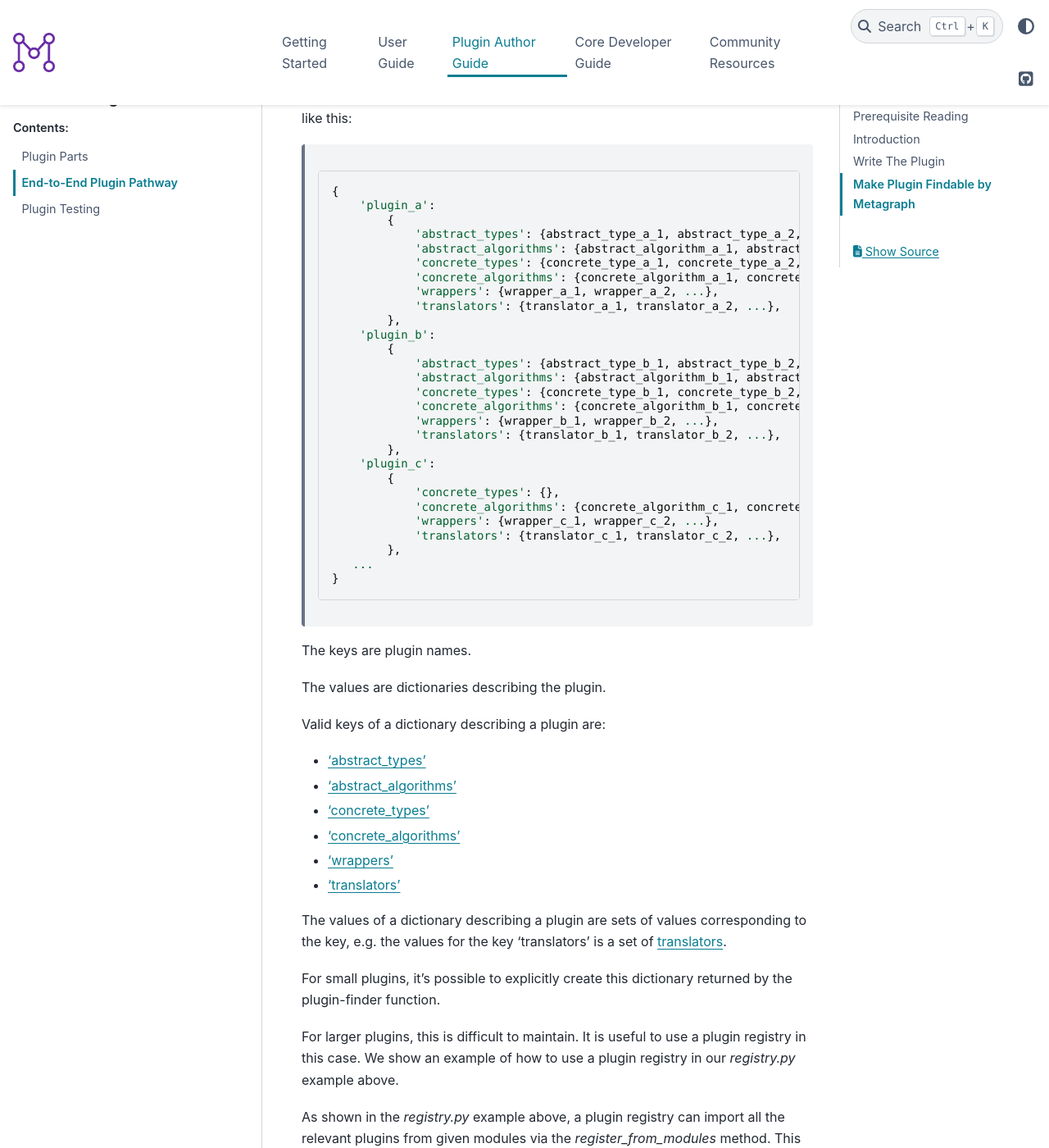
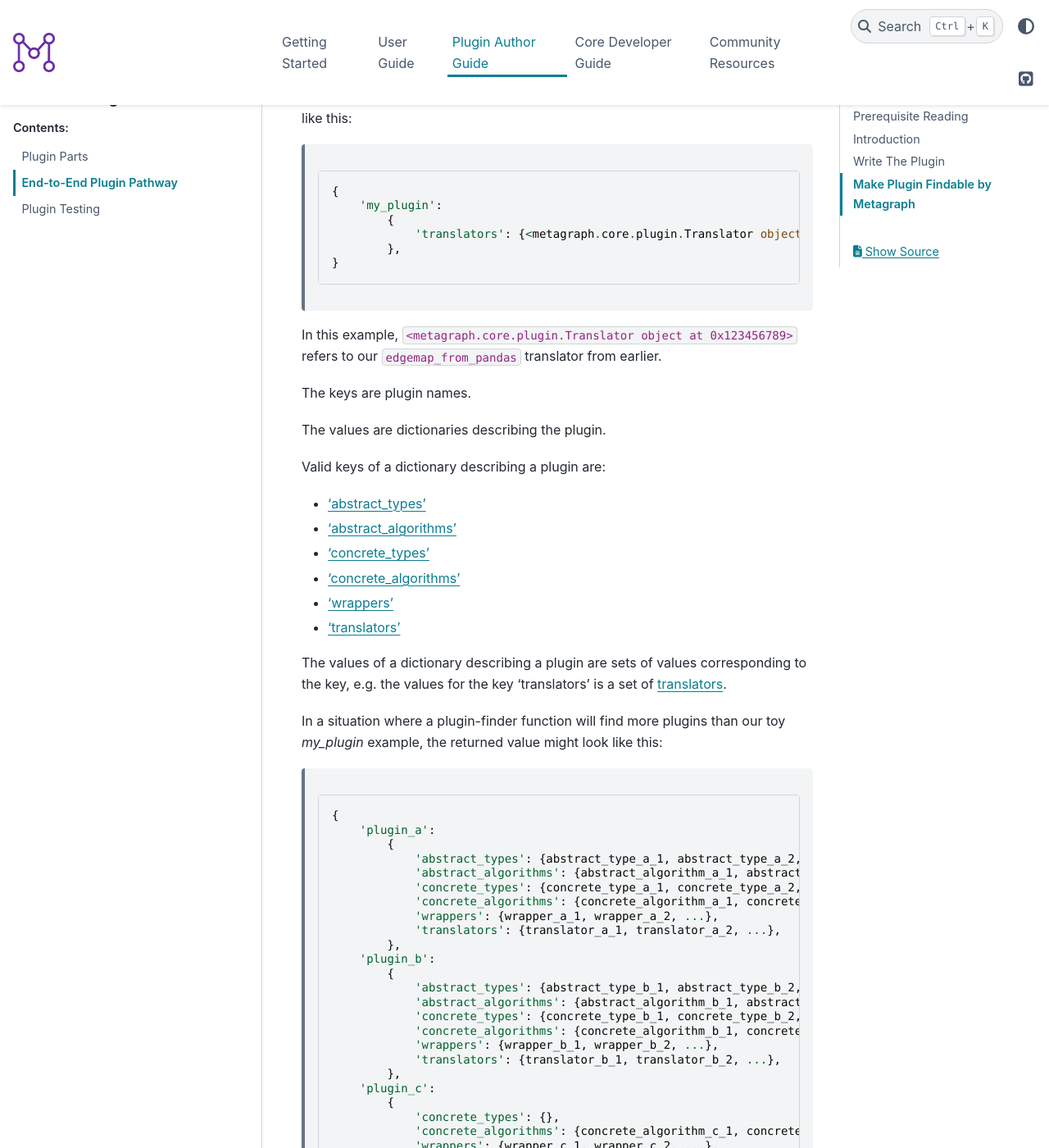
Before and after one commit to metagraph-dev/metagraph, a Sphinx documentation site: the page built from docs/plugin_author_guide/end_to_end_plugin_pathway.rst, in a window 1280 px wide and 1400 px high, scrolled down 2178 px. Shown: the whole window at 82% size. Built offline with Sphinx 7.4.7 and the PyData theme 0.15.4, drawn with Linux system fonts in a browser that asks for light colours; some of the changed text lies outside the part shown.

Commit message:
Make examples flow more sanely in "End-to-End Plugin Pathway"
It was pointed out that the explanation of the plugin-finder function return type was unclear since it used an example that deviated away from the working example. This commit adds some more verbose explanation in an attempt to alleviate this issue. This is a progress patch. There's more progress to come.

```diff
--- a/docs/plugin_author_guide/end_to_end_plugin_pathway.rst
+++ b/docs/plugin_author_guide/end_to_end_plugin_pathway.rst
@@ -83,6 +83,34 @@ A plugin-finder function takes no inputs and returns a dictionary that might loo
  .. code-block:: python
 
 		 {
+		     'my_plugin':
+		         {
+			     'translators': {<metagraph.core.plugin.Translator object at 0x123456789>},
+			 },
+		 }
+
+In this example, ``<metagraph.core.plugin.Translator object at 0x123456789>`` refers to our ``edgemap_from_pandas`` translator from earlier.
+
+The keys are plugin names.
+
+The values are dictionaries describing the plugin.
+
+Valid keys of a dictionary describing a plugin are:
+
+* :ref:`'abstract_types'<types>`
+* :ref:`'abstract_algorithms'<algorithms>`
+* :ref:`'concrete_types'<types>`
+* :ref:`'concrete_algorithms'<algorithms>`
+* :ref:`'wrappers'<wrappers>`
+* :ref:`'translators'<translators>`
+
+The values of a dictionary describing a plugin are sets of values corresponding to the key, e.g. the values for the key 'translators' is a set of :ref:`translators<translators>`.
+
+In a situation where a plugin-finder function will find more plugins than our toy *my_plugin* example, the returned value might look like this:
+
+ .. code-block:: python
+
+		 {
 		     'plugin_a':
 		         {
 			     'abstract_types': {abstract_type_a_1, abstract_type_a_2, ...},
@@ -111,24 +139,11 @@ A plugin-finder function takes no inputs and returns a dictionary that might loo
 		    ...
 		 }
 
-The keys are plugin names.
-
-The values are dictionaries describing the plugin.
-
-Valid keys of a dictionary describing a plugin are:
-
-* :ref:`'abstract_types'<types>`
-* :ref:`'abstract_algorithms'<algorithms>`
-* :ref:`'concrete_types'<types>`
-* :ref:`'concrete_algorithms'<algorithms>`
-* :ref:`'wrappers'<wrappers>`
-* :ref:`'translators'<translators>`
-
-The values of a dictionary describing a plugin are sets of values corresponding to the key, e.g. the values for the key 'translators' is a set of :ref:`translators<translators>`.
-
 For small plugins, it's possible to explicitly create this dictionary returned by the plugin-finder function.
 
-For larger plugins, this is difficult to maintain. It is useful to use a plugin registry in this case. We show an example of how to use a plugin registry in our *registry.py* example above.
+For larger plugins, this is difficult to maintain. Thus, explicitly creating such dictionaries is highly discouraged.
+
+It is useful to use a plugin registry in this case. We show an example of how to use a plugin registry in our *registry.py* example above.
 
 As shown in the *registry.py* example above, a plugin registry can import all the relevant plugins from given modules via the *register_from_modules* method. This method imports all the translators, concrete algorithms, etc. from the modules (which are often easily recognized via the use of the decorators shown in :ref:`Plugin Parts<plugin_parts>`).
 
```
